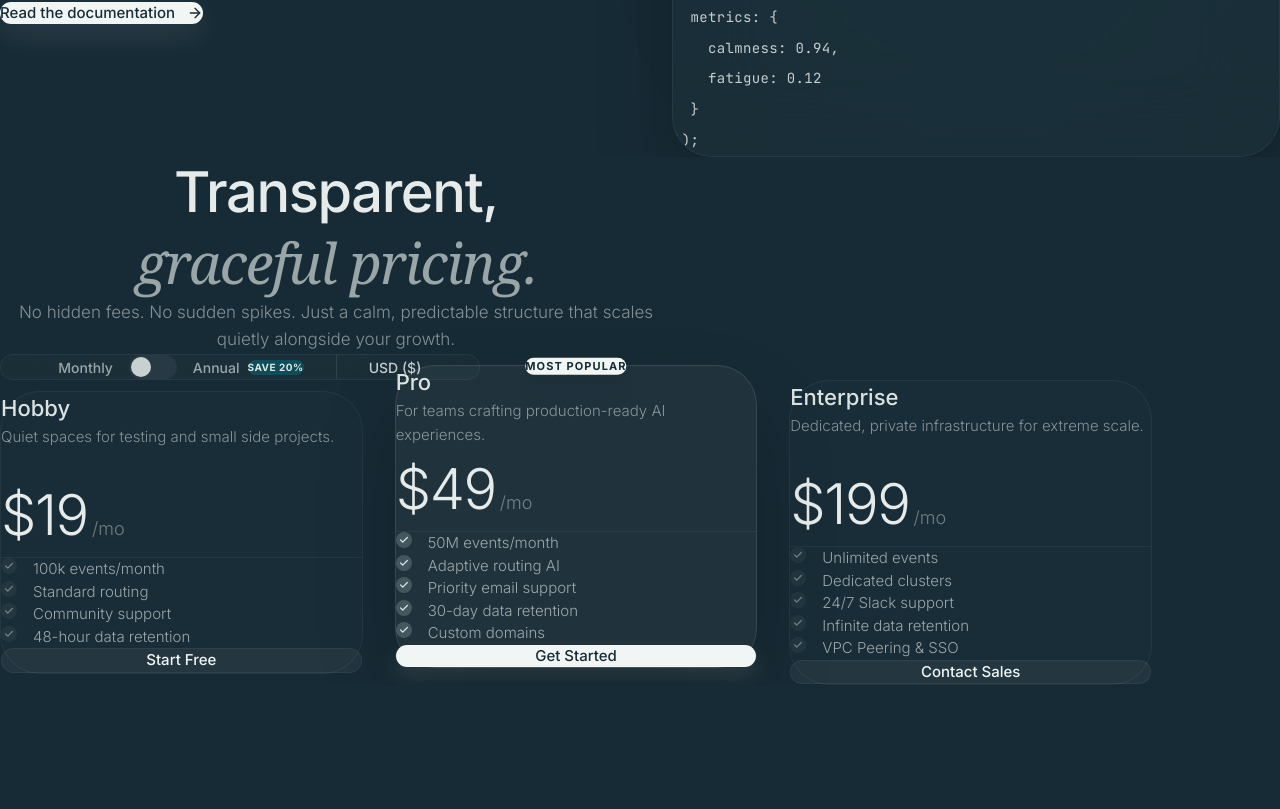
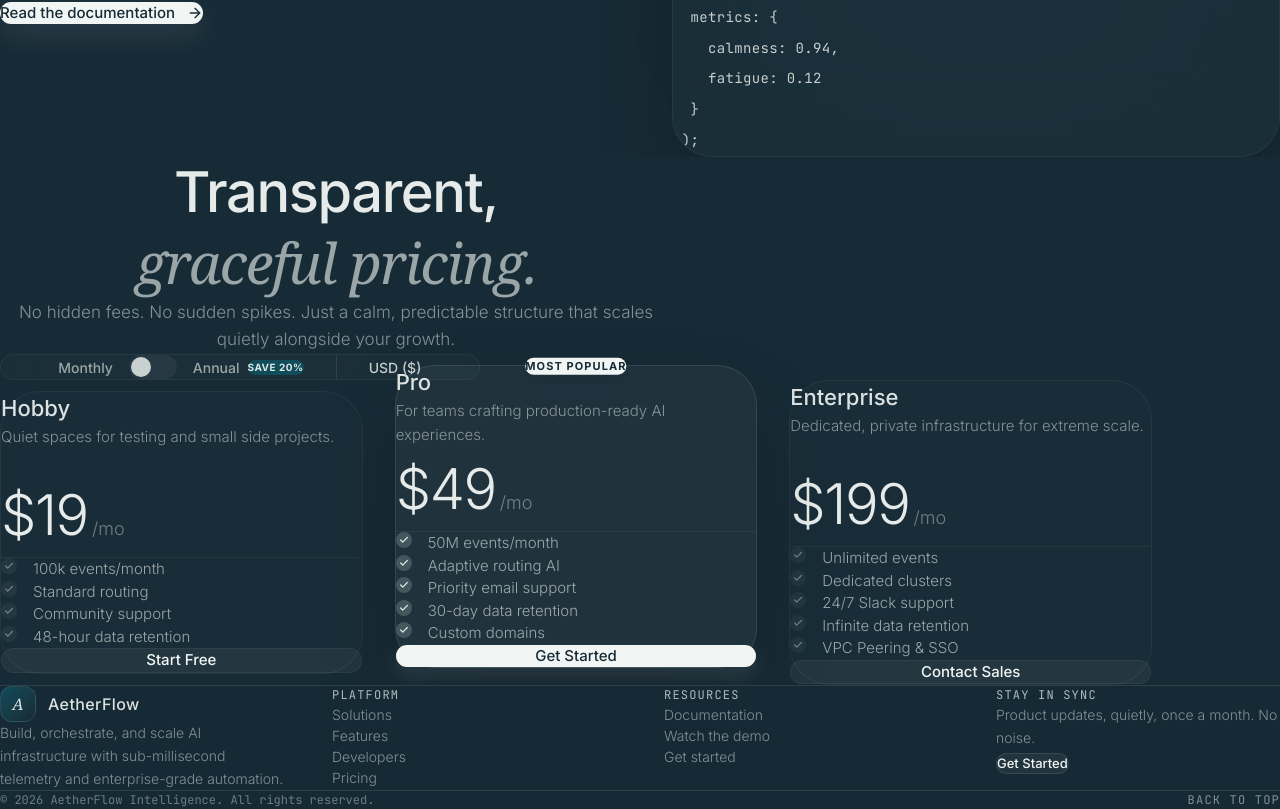
Before and after one commit to Khushisawalkar/frontend, a Next.js app: page / in a window 1280 px wide. Shown: the part 2841-3650 px from the top of the page. Before the commit the page ends 3526 px from the top, so only its background shows below. Built offline with nearby package versions, Linux system fonts and the light colour scheme.

Commit message:
Integrate user-provided footer and refactor Pricing to zero-render

```diff
--- a/src/app/page.tsx
+++ b/src/app/page.tsx
@@ -6,6 +6,7 @@ import Features from "@/components/features/Features";
 import Solutions from "@/components/solutions/Solutions";
 import Developers from "@/components/developers/Developers";
 import Pricing from "@/components/pricing/Pricing";
+import Footer from "@/components/footer/Footer";
 
 export default function Home() {
   return (
@@ -18,6 +19,7 @@ export default function Home() {
       <Features />
       <Developers />
       <Pricing />
+      <Footer />
     </main>
   );
 }
--- /dev/null
+++ b/src/components/footer/Footer.tsx
@@ -0,0 +1,89 @@
+import Link from "next/link";
+
+const sectionLinks = [
+  { title: "Solutions", href: "#solutions" },
+  { title: "Features", href: "#features" },
+  { title: "Developers", href: "#developers" },
+  { title: "Pricing", href: "#pricing" },
+];
+
+const resourceLinks = [
+  { title: "Documentation", href: "/get-started" },
+  { title: "Watch the demo", href: "/demo" },
+  { title: "Get started", href: "/get-started" },
+];
+
+export default function Footer() {
+  return (
+    <footer className="relative border-t border-arctic/10 bg-oceanic/40 pt-24 pb-10 overflow-hidden z-10">
+      <div className="section max-w-7xl mx-auto px-6">
+        <div className="grid grid-cols-1 md:grid-cols-4 gap-12 mb-16">
+
+          <div className="md:col-span-1">
+            <Link href="/" className="flex items-center gap-3 mb-6 group">
+              <div className="flex h-9 w-9 items-center justify-center rounded-xl bg-gradient-to-br from-nocturnal to-oceanic border border-arctic/10">
+                <span className="font-serif italic font-medium text-arctic/90 text-base">A</span>
+              </div>
+              <span className="text-[16px] font-medium tracking-wide text-arctic/90">AetherFlow</span>
+            </Link>
+            <p className="text-arctic/50 text-[14px] leading-relaxed font-light max-w-xs">
+              Build, orchestrate, and scale AI infrastructure with sub-millisecond telemetry and enterprise-grade automation.
+            </p>
+          </div>
+
+          <div>
+            <h4 className="font-mono text-arctic/70 mb-6 text-[12px] uppercase tracking-widest">Platform</h4>
+            <ul className="space-y-4 text-[14px] text-arctic/50 font-light">
+              {sectionLinks.map((link) => (
+                <li key={link.title}>
+                  <Link href={link.href} className="hover:text-arctic transition-colors">
+                    {link.title}
+                  </Link>
+                </li>
+              ))}
+            </ul>
+          </div>
+
+          <div>
+            <h4 className="font-mono text-arctic/70 mb-6 text-[12px] uppercase tracking-widest">Resources</h4>
+            <ul className="space-y-4 text-[14px] text-arctic/50 font-light">
+              {resourceLinks.map((link) => (
+                <li key={link.title}>
+                  <Link href={link.href} className="hover:text-arctic transition-colors">
+                    {link.title}
+                  </Link>
+                </li>
+              ))}
+            </ul>
+          </div>
+
+          <div>
+            <h4 className="font-mono text-arctic/70 mb-6 text-[12px] uppercase tracking-widest">Stay in sync</h4>
+            <p className="text-arctic/50 text-[14px] font-light leading-relaxed mb-4">
+              Product updates, quietly, once a month. No noise.
+            </p>
+            <Link
+              href="/get-started"
+              className="inline-flex items-center justify-center rounded-full bg-arctic/5 border border-arctic/10 px-5 py-2.5 text-[13px] font-medium text-arctic hover:bg-arctic hover:text-oceanic transition-all duration-500"
+            >
+              Get Started
+            </Link>
+          </div>
+
+        </div>
+
+        <div className="pt-8 border-t border-arctic/10 flex flex-col md:flex-row items-center justify-between gap-4">
+          <p className="text-arctic/40 text-[12px] font-mono">
+            &copy; {new Date().getFullYear()} AetherFlow Intelligence. All rights reserved.
+          </p>
+          <a
+            href="#"
+            className="text-arctic/50 hover:text-arctic text-[12px] font-mono uppercase tracking-widest transition-colors"
+          >
+            Back to top
+          </a>
+        </div>
+      </div>
+    </footer>
+  );
+}
--- a/src/components/pricing/Pricing.tsx
+++ b/src/components/pricing/Pricing.tsx
@@ -10,11 +10,21 @@ const pricingMatrix = {
   tariffs: {
     USD: { rate: 1, symbol: "$" },
     EUR: { rate: 0.92, symbol: "€" },
-    INR: { rate: 83, symbol: "₹" }
-  }
+    INR: { rate: 83, symbol: "₹" },
+  },
 };
 
-const plans = [
+type Currency = keyof typeof pricingMatrix.tariffs;
+type PlanId = keyof typeof pricingMatrix.baseRates;
+
+const plans: {
+  id: PlanId;
+  name: string;
+  description: string;
+  features: string[];
+  cta: string;
+  popular: boolean;
+}[] = [
   {
     id: "hobby",
     name: "Hobby",
@@ -54,7 +64,7 @@ export default function Pricing() {
       if (!billingToggle || !currencySelect) return;
 
       const isAnnual = billingToggle.checked;
-      const currency = currencySelect.value as "USD" | "EUR" | "INR";
+      const currency = currencySelect.value as Currency;
 
       const multiplier = isAnnual ? pricingMatrix.multipliers.annual : pricingMatrix.multipliers.monthly;
       const tariff = pricingMatrix.tariffs[currency];
@@ -62,13 +72,14 @@ export default function Pricing() {
       plans.forEach(plan => {
         const node = priceNodesRef.current[plan.id];
         if (node) {
-          const baseRate = pricingMatrix.baseRates[plan.id as keyof typeof pricingMatrix.baseRates];
-          const finalPrice = (baseRate * multiplier * tariff.rate).toFixed(0);
+          const baseRate = pricingMatrix.baseRates[plan.id];
+          const finalPrice = Math.round(baseRate * multiplier * tariff.rate);
           node.textContent = `${tariff.symbol}${finalPrice}`;
         }
       });
     };
 
+    // Initial render setup
     updatePrices();
 
     billingToggle?.addEventListener('change', updatePrices);
@@ -94,13 +105,17 @@ export default function Pricing() {
             No hidden fees. No sudden spikes. Just a calm, predictable structure that scales quietly alongside your growth.
           </p>
 
-          {/* Pluffymaid Pricing Controls */}
+          {/* Pricing Controls */}
           <div className="mt-12 flex flex-col sm:flex-row items-center justify-center gap-8 bg-arctic/[0.02] p-3 rounded-full border border-arctic/5 max-w-[480px] mx-auto backdrop-blur-xl">
 
             <div className="flex items-center gap-4 px-4">
               <span className="text-arctic/60 font-medium text-[14px]">Monthly</span>
               <label className="relative inline-flex items-center cursor-pointer">
-                <input type="checkbox" ref={billingToggleRef} className="sr-only peer" />
+                <input
+                  type="checkbox"
+                  ref={billingToggleRef}
+                  className="sr-only peer"
+                />
                 <div className="w-12 h-6 bg-arctic/5 rounded-full peer peer-checked:after:translate-x-full after:content-[''] after:absolute after:top-[2px] after:left-[2px] after:bg-arctic/80 after:rounded-full after:h-5 after:w-5 after:transition-all peer-checked:bg-arctic/20"></div>
               </label>
               <span className="text-arctic/60 font-medium text-[14px] flex items-center gap-2">
@@ -111,7 +126,10 @@ export default function Pricing() {
             <div className="w-px h-6 bg-arctic/10 hidden sm:block" />
 
             <div className="relative pr-4">
-              <select ref={currencySelectRef} className="bg-transparent text-arctic/80 text-[14px] font-medium outline-none appearance-none cursor-pointer">
+              <select
+                ref={currencySelectRef}
+                className="bg-transparent text-arctic/80 text-[14px] font-medium outline-none appearance-none cursor-pointer"
+              >
                 <option value="USD">USD ($)</option>
                 <option value="EUR">EUR (€)</option>
                 <option value="INR">INR (₹)</option>
```
Also changed, not shown: src/components/Footer.tsx (deleted, +0 -68 lines).
